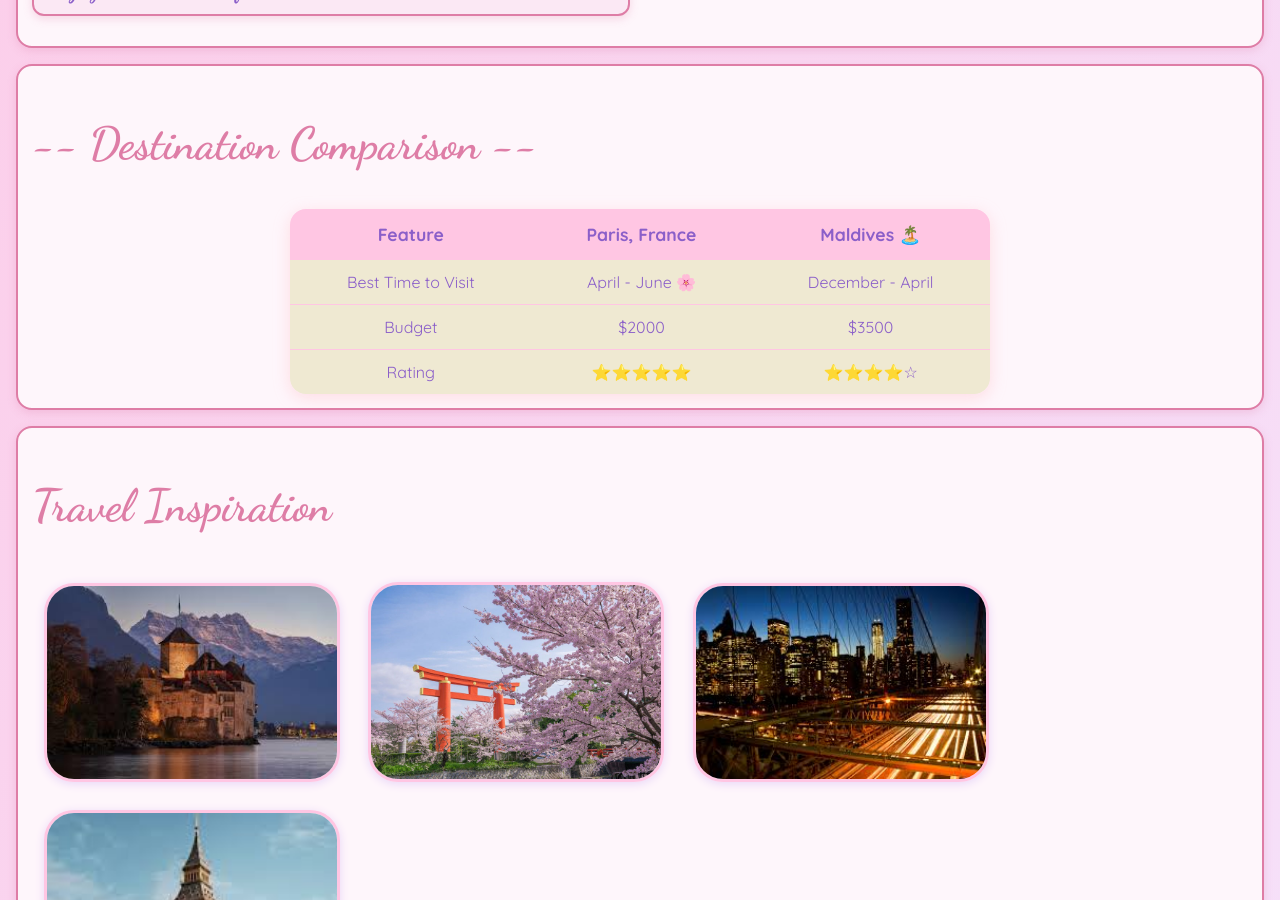
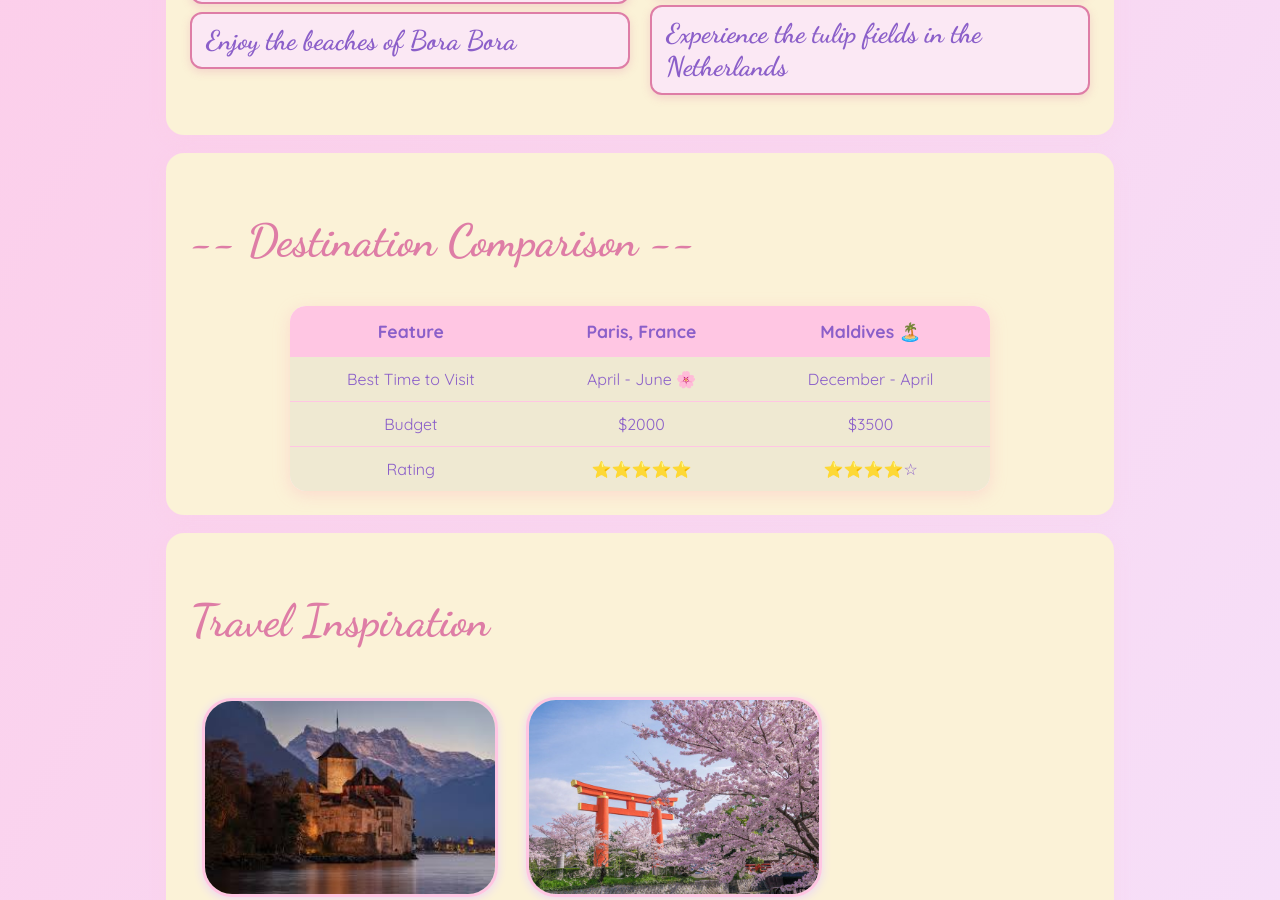
Before and after one commit to Divina-Francy/Travel-Bucket-List, a plain HTML site: page travel.html in a window 1280 px wide. Shown: the part 1725-2625 px from the top of the page. Drawn offline with Linux system fonts and the light colour scheme.

Commit message:
new changes

```diff
--- a/travel.html
+++ b/travel.html
@@ -13,7 +13,7 @@
 
 <!-- CSS -->
 <style>
-  .eiffel-text {
+  .txt {
     font-family: 'Pacifico', cursive;
     font-size: 1.4em;
     color: #DE7DA6;
@@ -40,7 +40,7 @@
     section {
       padding: 24px;
       border-radius: 18px;
-      background: #e9d594;
+      background: #fbf2d7;
       margin: 18px auto;
       max-width: 900px;
       box-shadow: 0 4px 20px #FFC6E333;
@@ -153,49 +153,10 @@
   font-weight: none;
   color: #bf2263;
 }
-header, footer, section, main, article, aside {
-  border-radius: 16px;
-  margin: 16px auto;
-  background: #FEF6FB;
-  padding: 14px;
-  box-shadow: 0 3px 8px rgba(222, 125, 166, 0.25);
-  border: 2px solid #DE7DA6;
-  max-width: 95%;
 
 
 
-  .comparison-table {
-    width: 100%;
-    max-width: 700px;
-    margin: auto;
-    border-collapse: collapse;
-    font-family: 'Quicksand', sans-serif;
-    background: #FFF0F8;
-    border-radius: 16px;
-    overflow: hidden;
-    box-shadow: 0 4px 16px rgba(255, 182, 193, 0.4);
-  }
-
-  .comparison-table th {
-    background: #FFC6E3;
-    color: #8B5FC9;
-    font-weight: bold;
-    padding: 14px;
-    text-align: center;
-    font-size: 1.1em;
-  }
-
-  .comparison-table td {
-    padding: 12px;
-    text-align: center;
-    border-top: 1px solid #FFC6E3;
-    color: #8B5FC9;
-  }
-
-  .comparison-table tr:hover td {
-    background: #FDE6F2;
-  }
-  .pink-list {
+.pink-list {
   list-style: none;
   padding: 0;
 }
@@ -221,7 +182,6 @@ header, footer, section, main, article, aside {
   font-size: 60px;
 }
 
-/* Two-column layout */
 .two-columns {
   columns: 2;
   column-gap: 20px;
@@ -230,6 +190,39 @@ header, footer, section, main, article, aside {
 .two-columns li {
   break-inside: avoid;
 }
+
+.comparison-table {
+  width: 100%;
+  max-width: 700px;
+  margin: auto;
+  border-collapse: collapse;
+  font-family: 'Quicksand', sans-serif;
+  background: #FFF0F8;
+  border-radius: 16px;
+  overflow: hidden;
+  box-shadow: 0 4px 16px rgba(255, 182, 193, 0.4);
+}
+
+.comparison-table th {
+  background: #FFC6E3;
+  color: #8B5FC9;
+  font-weight: bold;
+  padding: 14px;
+  text-align: center;
+  font-size: 1.1em;
+}
+
+.comparison-table td {
+  padding: 12px;
+  text-align: center;
+  border-top: 1px solid #FFC6E3;
+  color: #8B5FC9;
+}
+
+.comparison-table tr:hover td {
+  background: #FDE6F2;
+}
+
 
 
 
```
